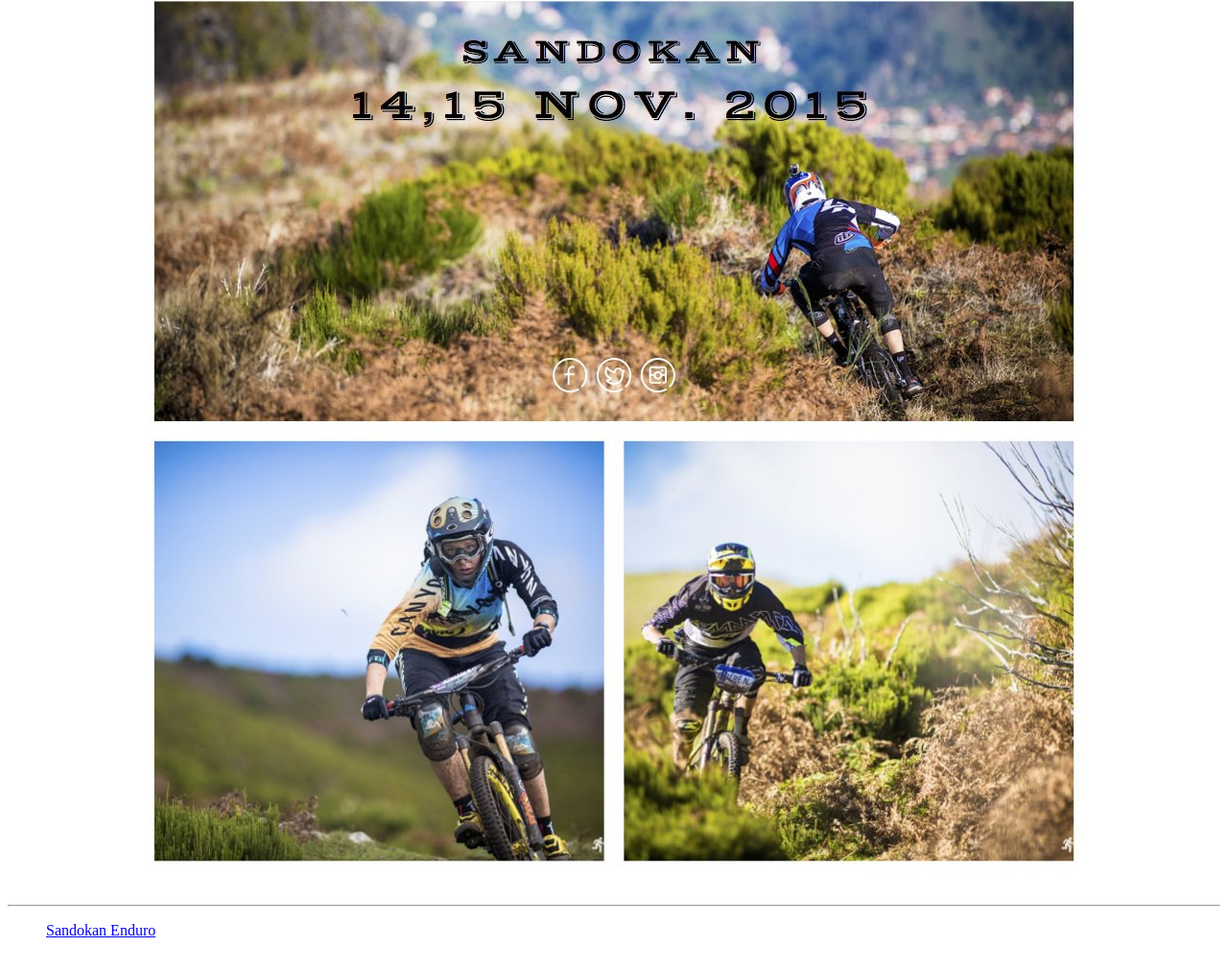
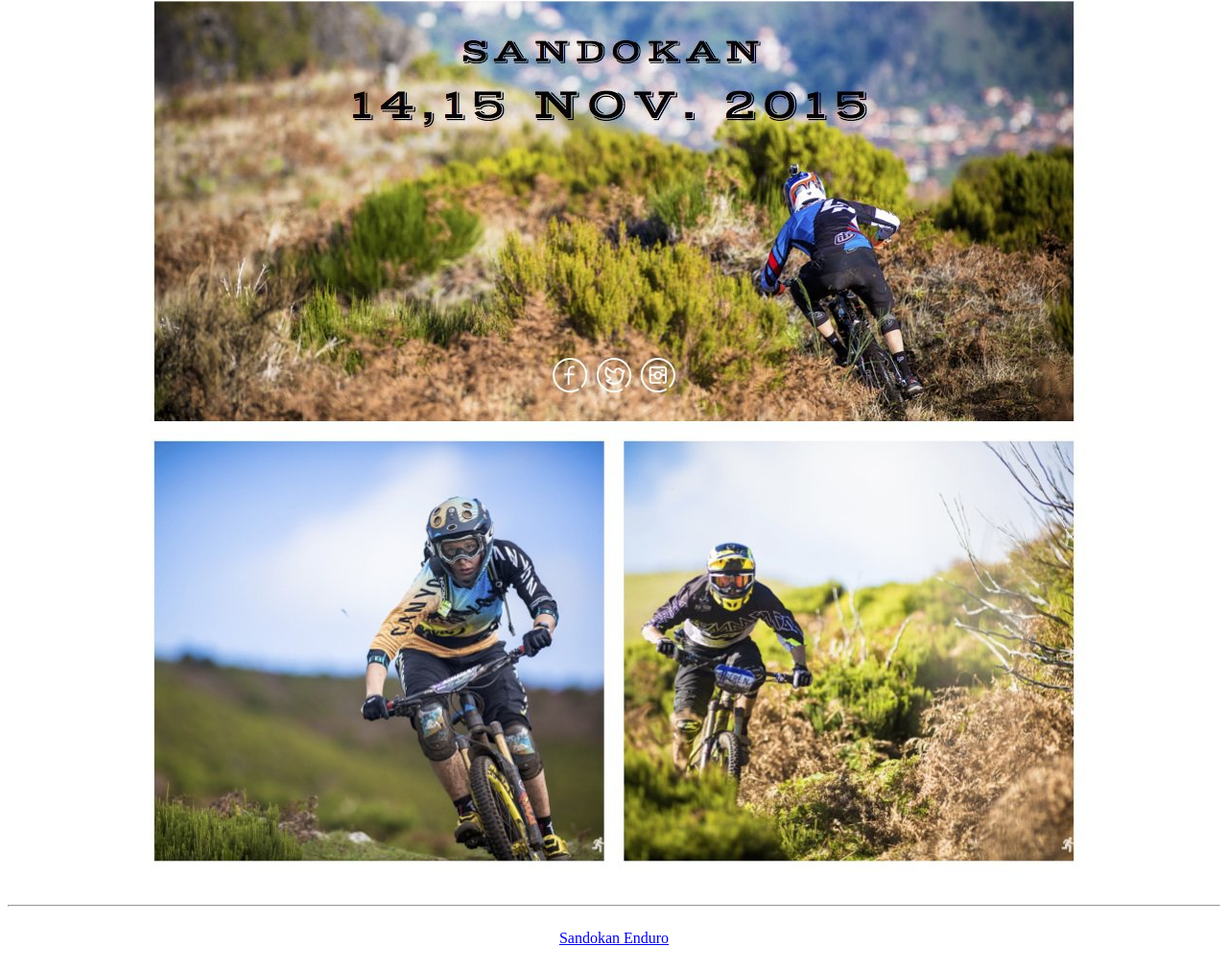
Before and after one commit to sandokanenduro/sandokanenduro.github.io, a plain HTML site: page index.html in a window 1280 px wide. Shown: the part 1900-2911 px from the top of the page at 96% size. Drawn offline with Linux system fonts and the light colour scheme.

Commit message:
facebook center

```diff
--- a/index.html
+++ b/index.html
@@ -11,7 +11,9 @@
                 display: block;
                 margin-left: auto;
                 margin-right: auto }
-        .pull-right {float: right;}
+        .center {display: table;
+                 margin-left:auto;
+                 margin-right:auto;}
     </style>
 </head>
 <body>
@@ -31,7 +33,7 @@
     </h1>
     <hr>
     <footer>
-        <div class="fb-page" data-href="https://www.facebook.com/sandokanenduro" data-width="500" data-small-header="false" data-adapt-container-width="true" data-hide-cover="false" data-show-facepile="true" data-show-posts="true"><div class="fb-xfbml-parse-ignore"><blockquote cite="https://www.facebook.com/sandokanenduro"><a href="https://www.facebook.com/sandokanenduro">Sandokan Enduro</a></blockquote></div></div>
+        <div class="fb-page center" data-href="https://www.facebook.com/sandokanenduro" data-width="500" data-small-header="false" data-adapt-container-width="true" data-hide-cover="false" data-show-facepile="true" data-show-posts="true"><div class="fb-xfbml-parse-ignore"><blockquote cite="https://www.facebook.com/sandokanenduro"><a href="https://www.facebook.com/sandokanenduro">Sandokan Enduro</a></blockquote></div></div>
 </footer>
 </body>
 </html>
```
